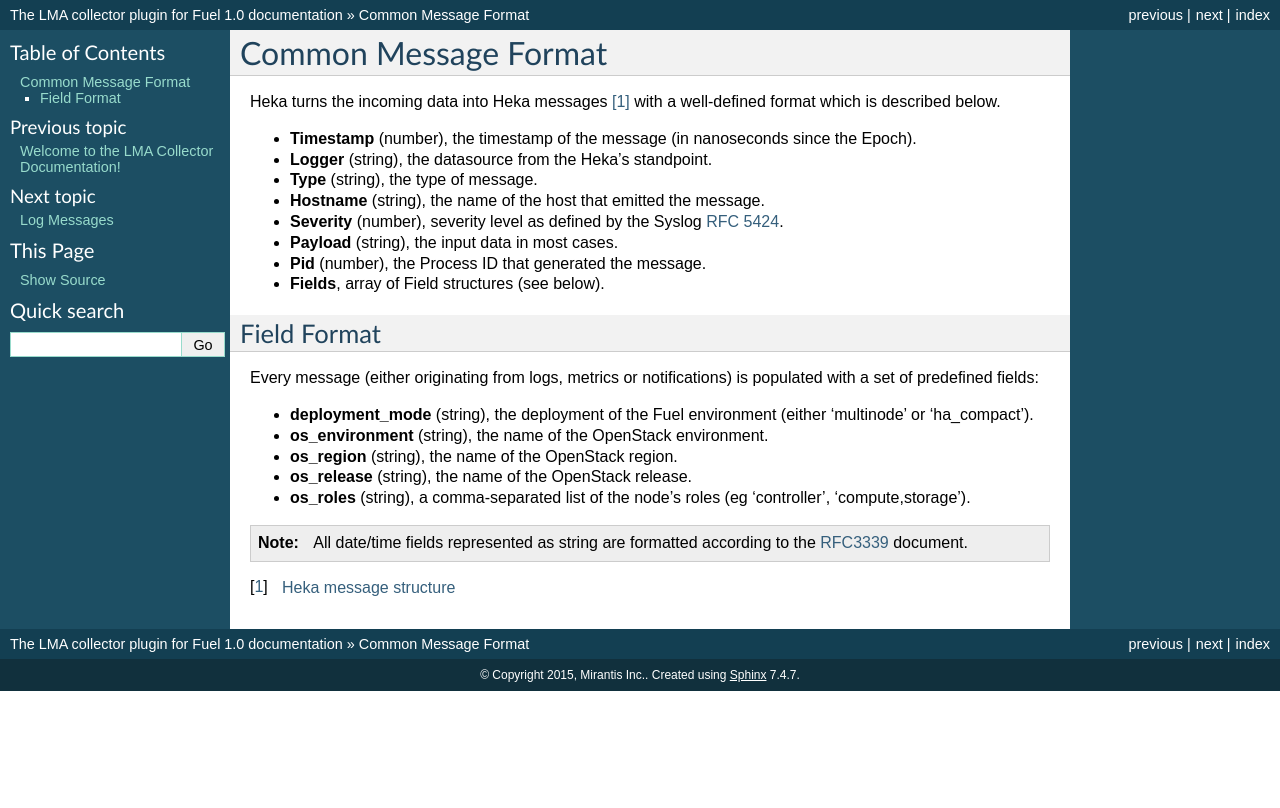
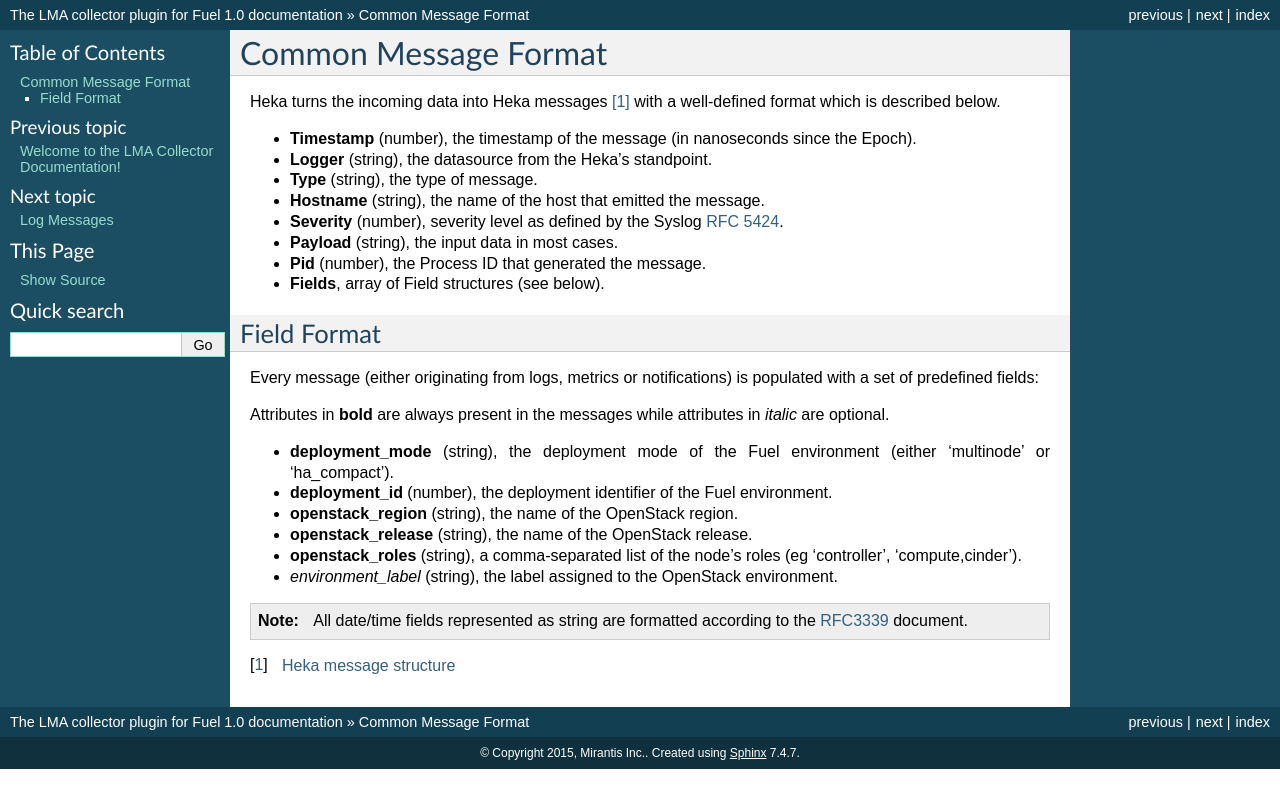
Before and after one commit to openstack-archive/fuel-plugin-lma-collector, a Sphinx documentation site: the page built from doc/source/common_message_format.rst, in a window 1280 px wide. Shown: the top 808 px of the page. Built offline with Sphinx 7.4.7, drawn with Linux system fonts in a browser that asks for light colours.

Commit message:
Update documentation
To reflect the current state of the project.

Change-Id: I9ea622714d47e0050d691ba399e24e24ab445d93

```diff
--- a/doc/source/common_message_format.rst
+++ b/doc/source/common_message_format.rst
@@ -31,17 +31,24 @@ Field Format
 Every message (either originating from logs, metrics or notifications) is
 populated with a set of predefined fields:
 
-* **deployment_mode** (string), the deployment of the Fuel environment (either
-  'multinode' or 'ha_compact').
+Attributes in **bold** are always present in the messages while attributes in
+*italic* are optional.
 
-* **os_environment** (string), the name of the OpenStack environment.
+* **deployment_mode** (string), the deployment mode of the Fuel environment
+  (either 'multinode' or 'ha_compact').
 
-* **os_region** (string), the name of the OpenStack region.
+* **deployment_id** (number), the deployment identifier of the Fuel
+  environment.
 
-* **os_release** (string), the name of the OpenStack release.
+* **openstack_region** (string), the name of the OpenStack region.
 
-* **os_roles** (string), a comma-separated list of the node's roles (eg
-  'controller', 'compute,storage').
+* **openstack_release** (string), the name of the OpenStack release.
+
+* **openstack_roles** (string), a comma-separated list of the node's roles (eg
+  'controller', 'compute,cinder').
+
+* *environment_label* (string), the label assigned to the OpenStack
+  environment.
 
 .. note:: All date/time fields represented as string are formatted according
    to the `RFC3339 <http://tools.ietf.org/html/rfc3339>`_ document.
--- a/doc/source/logs.rst
+++ b/doc/source/logs.rst
@@ -8,10 +8,14 @@ The Heka collector service is configured to tail the following log files:
 
 * System logs.
 
+  * ``/var/log/syslog``
+  * ``/var/log/messages``
+  * ``/var/log/debug``
   * ``/var/log/auth.log``
   * ``/var/log/cron.log``
   * ``/var/log/daemon.log``
   * ``/var/log/kern.log``
+  * ``/var/log/pacemaker.log``
 
 * MySQL server logs (for controller nodes).
 
```
